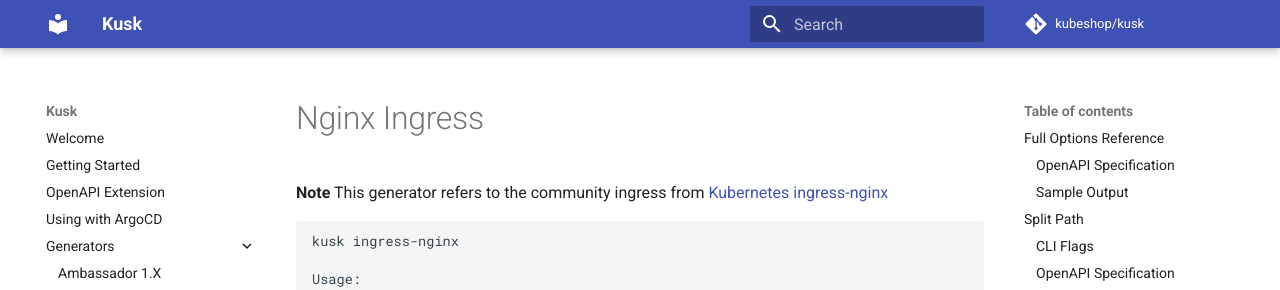
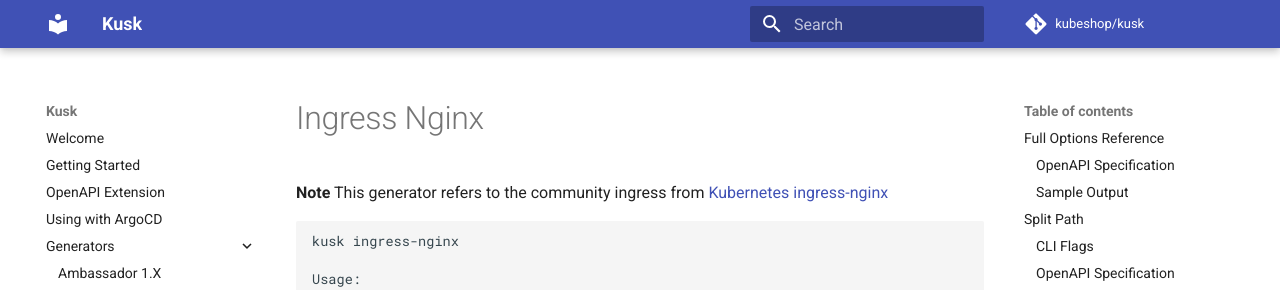
Before and after one commit to kubeshop/kusk-gen, an MkDocs documentation site: the page built from docs/ingress-nginx.md, in a window 1280 px wide and 900 px high. Shown: the top 290 px of the window. Built offline with MkDocs 1.6.1 and Material for MkDocs 9.7.7, drawn with Linux system fonts in a browser that asks for light colours; comment, search, counter and statistics services are not loaded.

Commit message:
fixed header

```diff
--- a/docs/ingress-nginx.md
+++ b/docs/ingress-nginx.md
@@ -1,4 +1,4 @@
-# Nginx Ingress
+# Ingress Nginx
 
 **Note** This generator refers to the community ingress from [Kubernetes ingress-nginx](https://github.com/kubernetes/ingress-nginx/)
 
```
